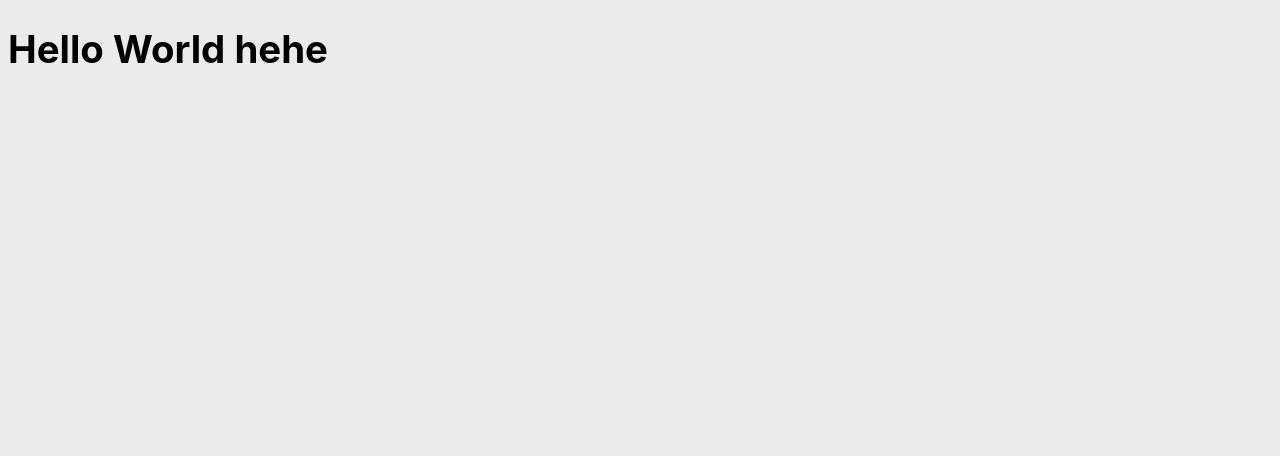
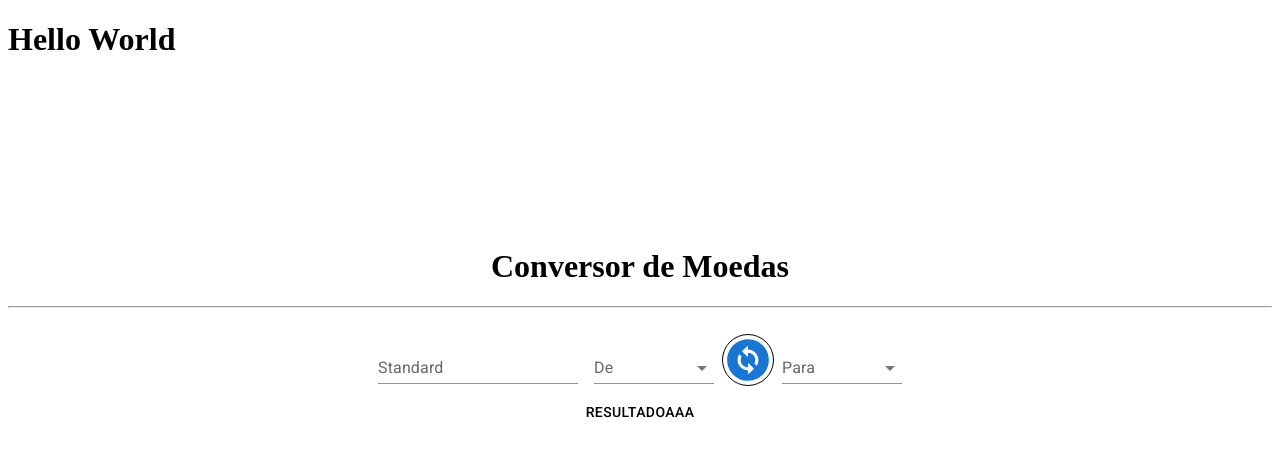
Before and after one commit to Mateus8741/Cambio-Mateus-React, a React (Create React App) app: page / in a window 1280 px wide. Shown: the top 456 px of the page. Built offline with nearby package versions, Linux system fonts and the light colour scheme.

Commit message:
Adição de todos os Components

```diff
--- a/package.json
+++ b/package.json
@@ -3,6 +3,10 @@
   "version": "0.1.0",
   "private": true,
   "dependencies": {
+    "@emotion/react": "^11.7.1",
+    "@emotion/styled": "^11.6.0",
+    "@mui/icons-material": "^5.3.1",
+    "@mui/material": "^5.4.0",
     "@testing-library/jest-dom": "^5.16.2",
     "@testing-library/react": "^12.1.2",
     "@testing-library/user-event": "^13.5.0",
--- a/public/index.html
+++ b/public/index.html
@@ -3,6 +3,8 @@
   <head>
     <meta charset="utf-8" />
     <link rel="icon" href="%PUBLIC_URL%/favicon.ico" />
+    <link rel="stylesheet" href="https://fonts.googleapis.com/css?family=Roboto:300,400,500,700&display=swap" />
+    <link rel="stylesheet" href="https://fonts.googleapis.com/icon?family=Material+Icons" />
     <meta name="viewport" content="width=device-width, initial-scale=1" />
     <meta name="theme-color" content="#000000" />
     <meta
@@ -10,34 +12,11 @@
       content="Web site created using create-react-app"
     />
     <link rel="apple-touch-icon" href="%PUBLIC_URL%/logo192.png" />
-    <!--
-      manifest.json provides metadata used when your web app is installed on a
-      user's mobile device or desktop. See https://developers.google.com/web/fundamentals/web-app-manifest/
-    -->
     <link rel="manifest" href="%PUBLIC_URL%/manifest.json" />
-    <!--
-      Notice the use of %PUBLIC_URL% in the tags above.
-      It will be replaced with the URL of the `public` folder during the build.
-      Only files inside the `public` folder can be referenced from the HTML.
-
-      Unlike "/favicon.ico" or "favicon.ico", "%PUBLIC_URL%/favicon.ico" will
-      work correctly both with client-side routing and a non-root public URL.
-      Learn how to configure a non-root public URL by running `npm run build`.
-    -->
-    <title>React App</title>
+    <title>Home - Câmbio de Moedas</title>
   </head>
   <body>
     <noscript>You need to enable JavaScript to run this app.</noscript>
     <div id="root"></div>
-    <!--
-      This HTML file is a template.
-      If you open it directly in the browser, you will see an empty page.
-
-      You can add webfonts, meta tags, or analytics to this file.
-      The build step will place the bundled scripts into the <body> tag.
-
-      To begin the development, run `npm start` or `yarn start`.
-      To create a production bundle, use `npm run build` or `yarn build`.
-    -->
   </body>
 </html>
--- a/src/App.js
+++ b/src/App.js
@@ -1,10 +1,10 @@
-import css from "./css/style.css";
-
+import Selects from "./components/Selects";
 
 function App() {
   return (
     <div>
-      <h1>Hello World hehe</h1>
+      <h1>Hello World</h1>
+      <Selects />
     </div>
   );
 }
--- a/src/components/Header.js
+++ b/src/components/Header.js
@@ -1,37 +1,19 @@
 import React from "react";
 
-class Header extends Component {
-  render() {
+export default function Header() {
   return (
-      <div>
-        <div class="back">
-          {/* <img  src="./src/img/poligonal-geom-trico-do-logotipo-3d-by_vexels.svg" alt="">
-      <img src="./src/img/icone-plano-de-moedas-de-dolar-by_vexels.svg" alt="">
-      <img  src="./src/img/poligonal-geom-trico-do-logotipo-3d-by_vexels.svg" alt="">
-      <img src="./src/img/icone-plano-de-moedas-de-dolar-by_vexels.svg" alt="">
-      <img  src="./src/img/poligonal-geom-trico-do-logotipo-3d-by_vexels.svg" alt=""> */}
-        </div>
-        <h1
-          class="heading text-center display-4"
-          style="color: white;padding-top: 168px;"
-        >
+    <div >
+      <h1 style={{display:"flex", justifyContent:"center", color: "black", paddingTop: "168px" }}>
         Conversor de Moedas
       </h1>
 
       <hr />
 
       <div>
-          <h2
-            class="heading text-center display-5"
-            style="color: white;"
-            id="Input"
-          >
+        <h2 style={{ color: "white" }} id="Input">
           {" "}
         </h2>
       </div>
     </div>
   );
 }
-}
-
-export default Header;
--- /dev/null
+++ b/src/components/Input.js
@@ -0,0 +1,18 @@
+import * as React from "react";
+import Box from "@mui/material/Box";
+import TextField from "@mui/material/TextField";
+
+export default function BasicTextFields() {
+  return (
+    <Box
+      component="form"
+      sx={{
+        "& > :not(style)": { m: 1, width: "25ch" },
+      }}
+      noValidate
+      autoComplete="off"
+    >
+      <TextField id="standard-basic" label="Standard" variant="standard" />
+    </Box>
+  );
+}
--- a/src/components/Resultado.js
+++ b/src/components/Resultado.js
@@ -1,17 +1,16 @@
-import React from "react";
+import * as React from "react";
+import { styled } from "@mui/material/styles";
 
-class Button extends Component {
-  render() {
-    return (
-      <div>
-        <div class="text-center">
-          <div id="finalAmount" class="text-center">
-            <span id="resultado"> </span>
-          </div>
-        </div>
-      </div>
-    );
-  }
+const Div = styled("div")(({ theme }) => ({
+  ...theme.typography.button,
+  backgroundColor: theme.palette.background.paper,
+  padding: theme.spacing(1),
+}));
+
+export default function TypographyTheme() {
+  return (
+    <Div style={{ display: "flex", justifyContent: "center" }}>
+      {"Resultadoaaa"}
+    </Div>
+  );
 }
-
-export default Button;
--- a/src/components/Selects.js
+++ b/src/components/Selects.js
@@ -1,53 +1,73 @@
-import React from "react";
+import * as React from "react";
+import InputLabel from "@mui/material/InputLabel";
+import MenuItem from "@mui/material/MenuItem";
+import FormControl from "@mui/material/FormControl";
+import { Box } from "@mui/system";
+import Select from "@mui/material/Select";
+import Troca from "./Troca";
+import Input from "./Input";
+import Resultado from "./Resultado";
+import Header from "./Header";
 
-class Selects extends Component {
-  render() {
-    return (
-      <div>
-        <div class="row">
-          <div class="form-group">
-            <input
-              style="border: 1px solid rgb(221, 221, 221);;"
-              type="text"
-              class="form-control"
-              placeholder="Valor para conversão"
-              id="valor1"
-              onkeydown="calculate();"
-            />
-          </div>
-          <div class="col-sm-3">
-            <div class="input-group mb-3">
-              <div class="input-group-prepend">
-                {/* <span class="input-group-text"><img id="img1" src="https://flagcdn.com/48x36/br.png" alt="flag"></span> */}
-              </div>
-              <select class="form-control from" id="moeda1">
-                <option value="BRL">BRL</option>
-                <option value="USD">USD</option>
-                <option value="EUR">EUR</option>
-                <option value="GBP">GBP</option>
-              </select>
-            </div>
-          </div>
+export default function SelectVariants() {
+  const [age, setAge] = React.useState("");
 
+  const handleChange = (event) => {
+    setAge(event.target.value);
+  };
 
-
-          <div class="col-sm-3">
-            <div class="input-group mb-3">
-              <div class="input-group-prepend">
-                {/* <span class="input-group-text" id="flag"><img id="img2" src="https://flagcdn.com/48x36/us.png" alt="flag"></span> */}
-              </div>
-              <select class="form-control to" id="moeda2">
-                <option value="USD">USD </option>
-                <option value="BRL">BRL</option>
-                <option value="EUR">EUR</option>
-                <option value="GBP">GBP</option>
-              </select>
-            </div>
-          </div>
-        </div>
-      </div>
-    );
-  }
+  return (
+    <div>
+      <Header />
+      <Box
+        sx={{
+          display: "flex",
+          flexDirection: { md: "row" },
+          alignItems: "center",
+          justifyContent: "center",
+          bgcolor: "background.paper",
+          overflow: "hidden",
+          borderRadius: "12px",
+          boxShadow: 1,
+          fontWeight: "bold",
+        }}
+      >
+        <Input/>
+        <FormControl variant="standard" sx={{ m: 1, minWidth: 120 }}>
+          <InputLabel id="demo-simple-select-standard-label">De</InputLabel>
+          <Select
+            labelId="demo-simple-select-standard-label"
+            id="demo-simple-select-standard"
+            value={age}
+            onChange={handleChange}
+            label="Age"
+          >
+            <MenuItem value=""></MenuItem>
+            <MenuItem value={10}></MenuItem>
+            <MenuItem value={20}></MenuItem>
+            <MenuItem value={30}></MenuItem>
+            <MenuItem value={40}></MenuItem>
+          </Select>
+        </FormControl>
+        <Troca />
+        <FormControl variant="standard" sx={{ m: 1, minWidth: 120 }}>
+          <InputLabel id="demo-simple-select-standard-label">Para</InputLabel>
+          <Select
+            labelId="demo-simple-select-standard-label"
+            id="demo-simple-select-standard"
+            value={age}
+            onChange={handleChange}
+            label="Age"
+          >
+            <MenuItem value=""></MenuItem>
+            <MenuItem value={10}></MenuItem>
+            <MenuItem value={20}></MenuItem>
+            <MenuItem value={30}></MenuItem>
+            <MenuItem value={40}></MenuItem>
+          </Select>
+        </FormControl>
+      </Box>
+      <Resultado />
+    </div>
+  );
 }
-
-export default Selects;
--- /dev/null
+++ b/src/components/Troca.js
@@ -0,0 +1,12 @@
+import * as React from "react";
+import ChangeCircleIcon from "@mui/icons-material/ChangeCircle";
+
+export default function SvgMaterialIcons() {
+  return (
+    <ChangeCircleIcon
+      sx={{ fontSize: 50 }}
+      style={{ border: "black solid .5px", borderRadius: "50px",}}
+      color="primary"
+    />
+  );
+}
```
Also changed, not shown: src/components/Button.js (deleted, +0 -28 lines), 1 other file (tests, documents, lock files or other folders). Lines whose indentation alone changed are shown as unchanged.
